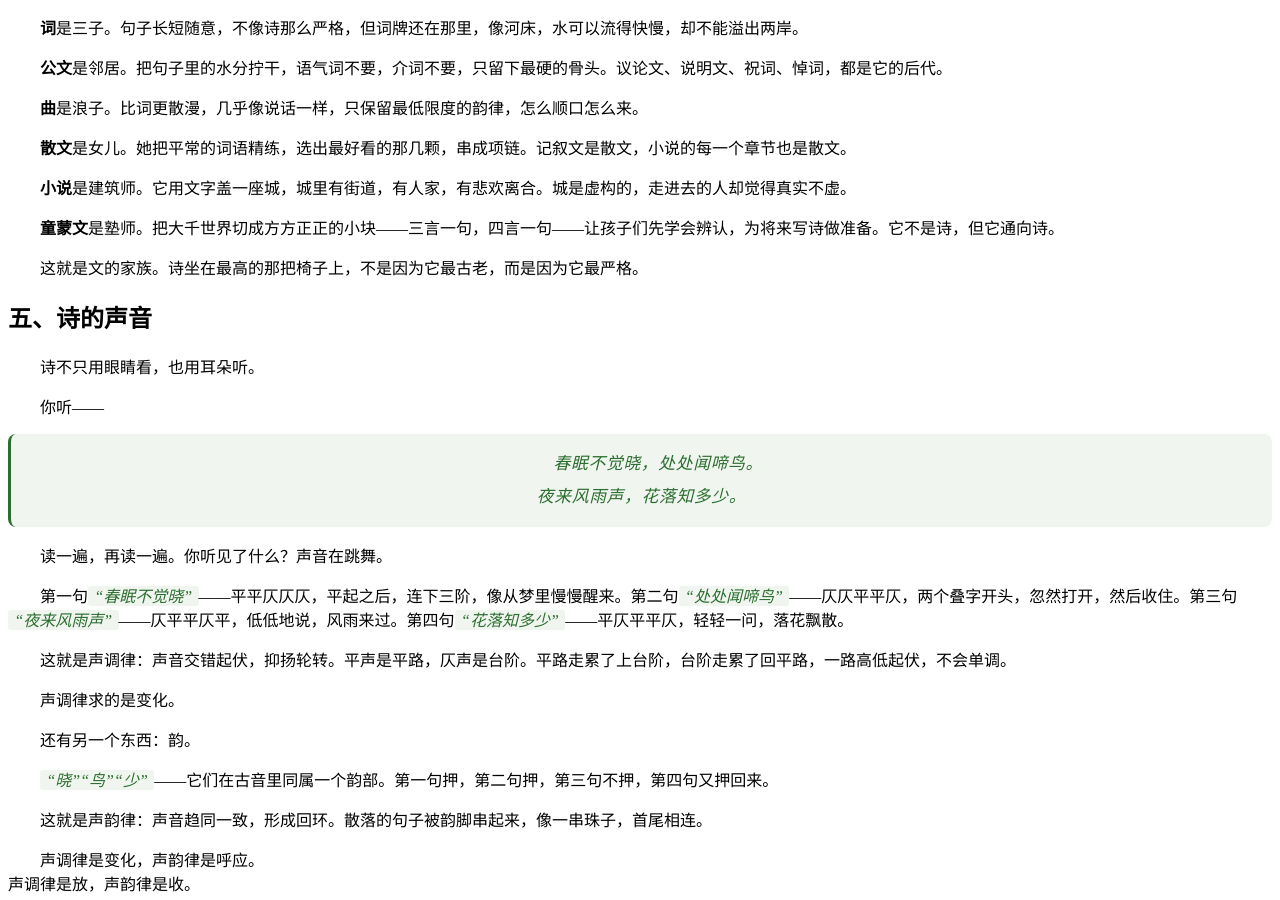
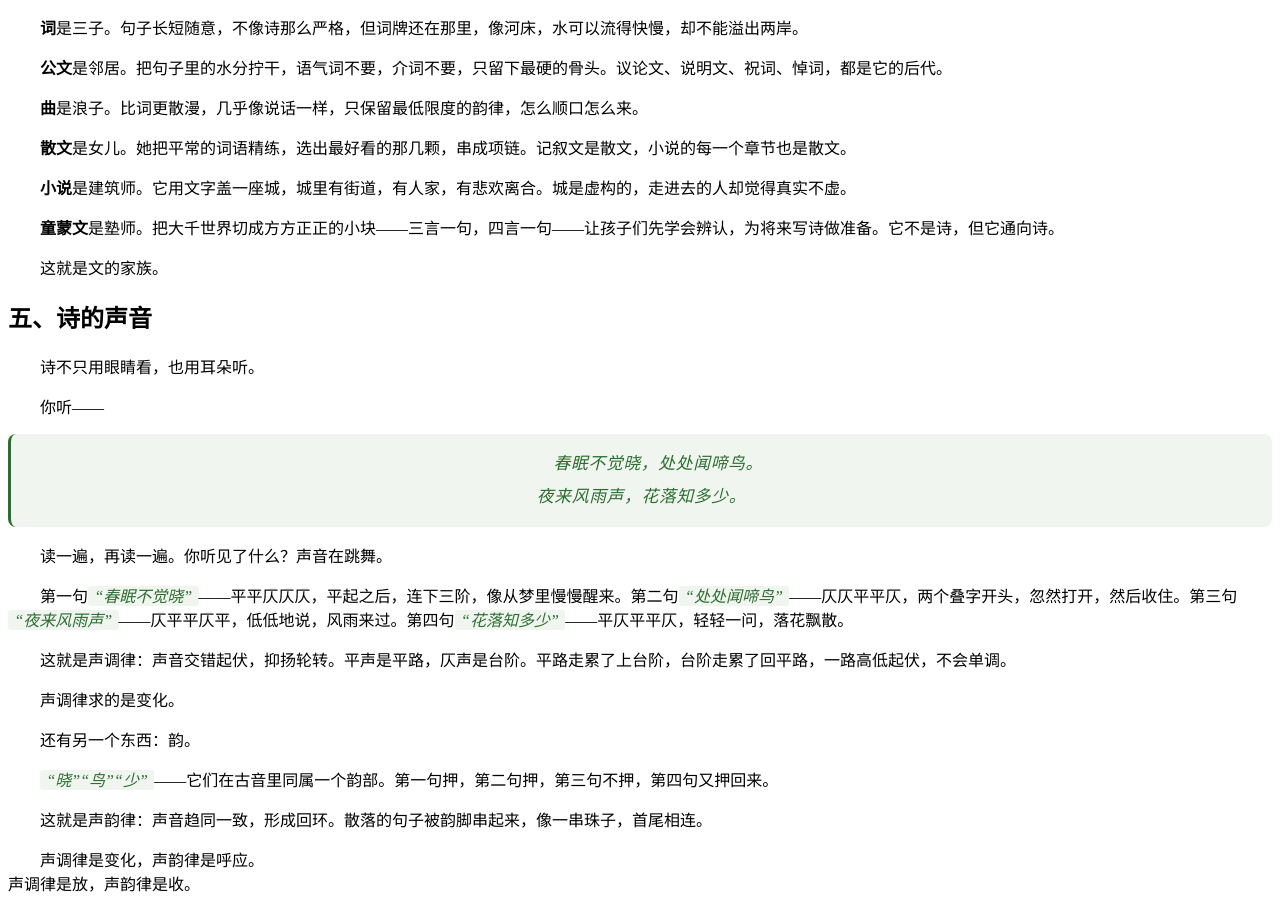
Before and after one commit to chixiao994/chixiao994.github.io, a Jekyll site: the page shibianji/interpretations/童蒙/千家诗/index.html, which Jekyll copies as it is, in a window 1280 px wide and 900 px high, scrolled down 2629 px. Built offline with Jekyll 4.4.1, drawn with Linux system fonts in a browser that asks for light colours.

Commit message:
Update index.html

```diff
--- a/shibianji/interpretations/童蒙/千家诗/index.html
+++ b/shibianji/interpretations/童蒙/千家诗/index.html
@@ -237,7 +237,7 @@
         <p><strong>散文</strong>是女儿。她把平常的词语精练，选出最好看的那几颗，串成项链。记叙文是散文，小说的每一个章节也是散文。</p>
         <p><strong>小说</strong>是建筑师。它用文字盖一座城，城里有街道，有人家，有悲欢离合。城是虚构的，走进去的人却觉得真实不虚。</p>
         <p><strong>童蒙文</strong>是塾师。把大千世界切成方方正正的小块——三言一句，四言一句——让孩子们先学会辨认，为将来写诗做准备。它不是诗，但它通向诗。</p>
-        <p>这就是文的家族。诗坐在最高的那把椅子上，不是因为它最古老，而是因为它最严格。</p>
+        <p>这就是文的家族。</p>
 
         <h2 id="shi-de-sheng-yin">五、诗的声音</h2>
         <p>诗不只用眼睛看，也用耳朵听。</p>
```
